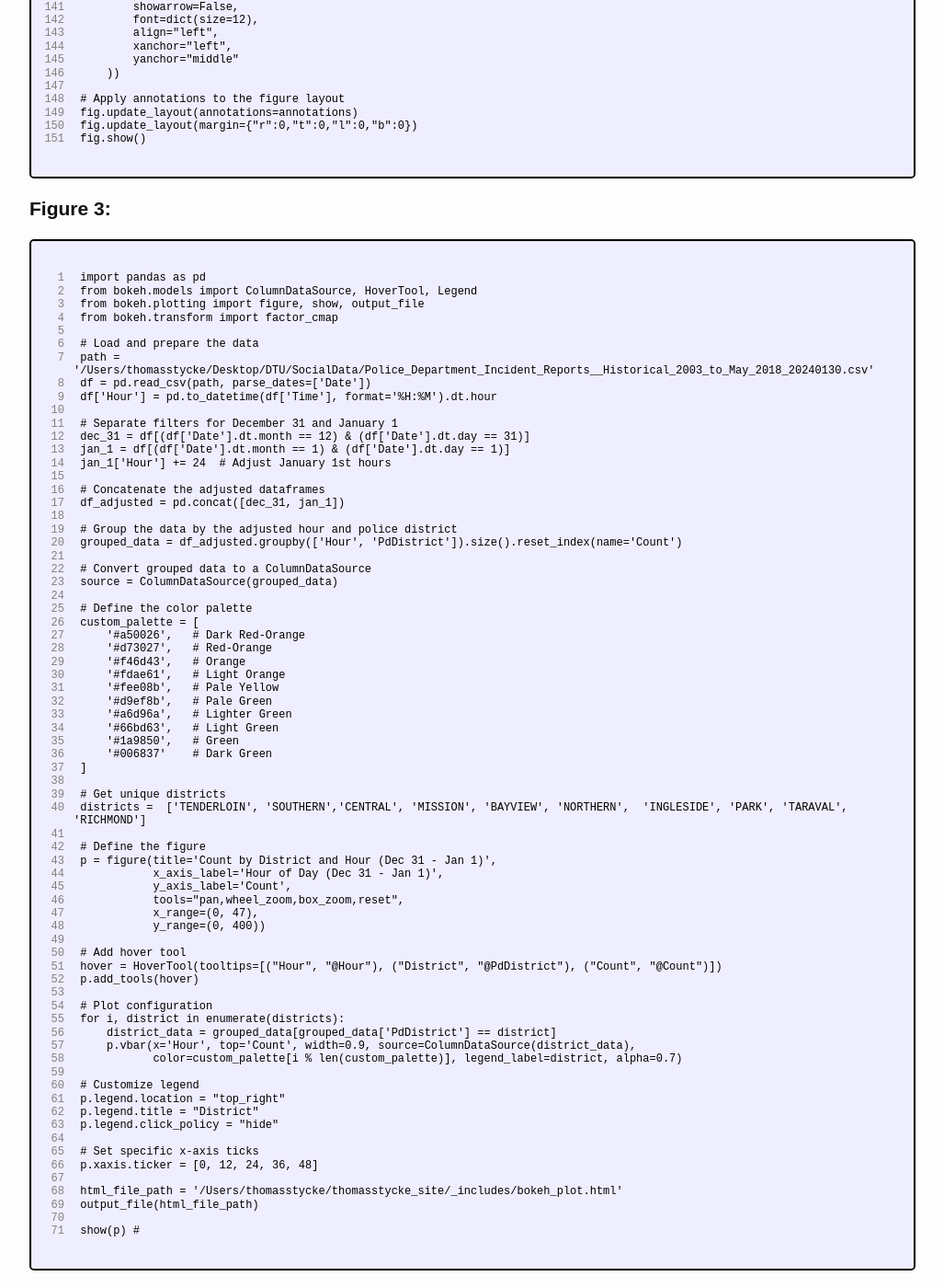
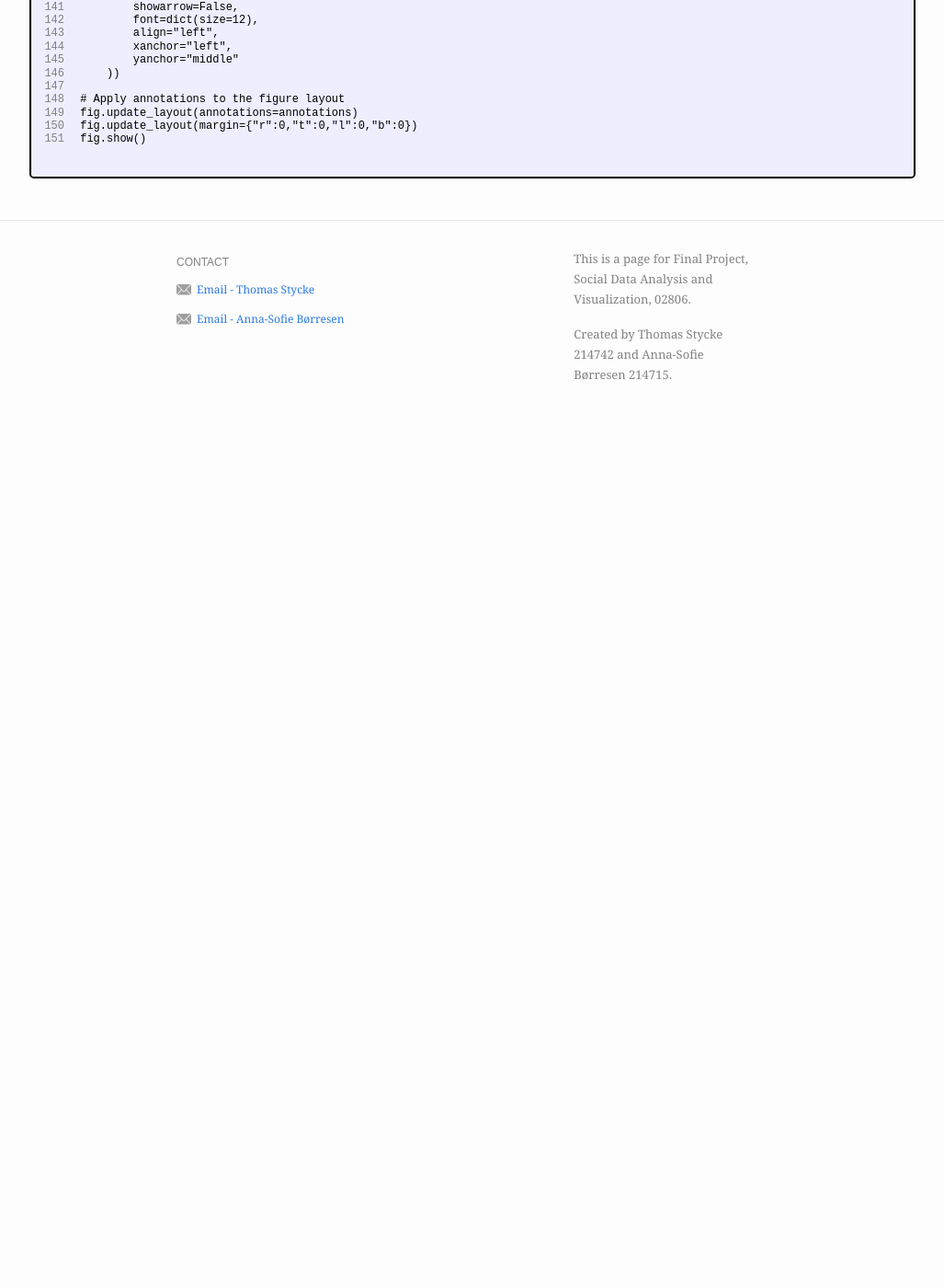
Before and after one commit to Thomasstycke/Thomasstycke.github.io, a Jekyll site: the page built from code.md, in a window 1280 px wide and 1400 px high, scrolled down 2815 px. Shown: the whole window at 92% size, without its empty margins (128-1155 px from the left). Built offline with Jekyll 4.4.1, drawn with Linux system fonts in a browser that asks for light colours; a script that is not in the unit is left out; after the commit the page ends 3293 px from its top, so only the background shows below that.

```diff
--- a/code.md
+++ b/code.md
@@ -271,85 +271,3 @@ slug: /code
     </figure>
   </div>
 </div>
-
-<h2 class="code-heading">Figure 3:</h2>
-
-<div class="code-block-container">
-  <div class="code-block">
-    <figure>
-      <pre><code class="python">
-<span class="code-line">1</span> import pandas as pd
-<span class="code-line">2</span> from bokeh.models import ColumnDataSource, HoverTool, Legend
-<span class="code-line">3</span> from bokeh.plotting import figure, show, output_file
-<span class="code-line">4</span> from bokeh.transform import factor_cmap
-<span class="code-line">5</span>
-<span class="code-line">6</span> # Load and prepare the data
-<span class="code-line">7</span> path = '/Users/thomasstycke/Desktop/DTU/SocialData/Police_Department_Incident_Reports__Historical_2003_to_May_2018_20240130.csv'
-<span class="code-line">8</span> df = pd.read_csv(path, parse_dates=['Date'])
-<span class="code-line">9</span> df['Hour'] = pd.to_datetime(df['Time'], format='%H:%M').dt.hour
-<span class="code-line">10</span>
-<span class="code-line">11</span> # Separate filters for December 31 and January 1
-<span class="code-line">12</span> dec_31 = df[(df['Date'].dt.month == 12) & (df['Date'].dt.day == 31)]
-<span class="code-line">13</span> jan_1 = df[(df['Date'].dt.month == 1) & (df['Date'].dt.day == 1)]
-<span class="code-line">14</span> jan_1['Hour'] += 24  # Adjust January 1st hours
-<span class="code-line">15</span>
-<span class="code-line">16</span> # Concatenate the adjusted dataframes
-<span class="code-line">17</span> df_adjusted = pd.concat([dec_31, jan_1])
-<span class="code-line">18</span>
-<span class="code-line">19</span> # Group the data by the adjusted hour and police district
-<span class="code-line">20</span> grouped_data = df_adjusted.groupby(['Hour', 'PdDistrict']).size().reset_index(name='Count')
-<span class="code-line">21</span>
-<span class="code-line">22</span> # Convert grouped data to a ColumnDataSource
-<span class="code-line">23</span> source = ColumnDataSource(grouped_data)
-<span class="code-line">24</span>
-<span class="code-line">25</span> # Define the color palette
-<span class="code-line">26</span> custom_palette = [
-<span class="code-line">27</span>     '#a50026',   # Dark Red-Orange
-<span class="code-line">28</span>     '#d73027',   # Red-Orange
-<span class="code-line">29</span>     '#f46d43',   # Orange
-<span class="code-line">30</span>     '#fdae61',   # Light Orange
-<span class="code-line">31</span>     '#fee08b',   # Pale Yellow
-<span class="code-line">32</span>     '#d9ef8b',   # Pale Green
-<span class="code-line">33</span>     '#a6d96a',   # Lighter Green
-<span class="code-line">34</span>     '#66bd63',   # Light Green
-<span class="code-line">35</span>     '#1a9850',   # Green
-<span class="code-line">36</span>     '#006837'    # Dark Green
-<span class="code-line">37</span> ]
-<span class="code-line">38</span>
-<span class="code-line">39</span> # Get unique districts
-<span class="code-line">40</span> districts =  ['TENDERLOIN', 'SOUTHERN','CENTRAL', 'MISSION', 'BAYVIEW', 'NORTHERN',  'INGLESIDE', 'PARK', 'TARAVAL', 'RICHMOND']
-<span class="code-line">41</span>
-<span class="code-line">42</span> # Define the figure
-<span class="code-line">43</span> p = figure(title='Count by District and Hour (Dec 31 - Jan 1)',
-<span class="code-line">44</span>            x_axis_label='Hour of Day (Dec 31 - Jan 1)',
-<span class="code-line">45</span>            y_axis_label='Count',
-<span class="code-line">46</span>            tools="pan,wheel_zoom,box_zoom,reset",
-<span class="code-line">47</span>            x_range=(0, 47),
-<span class="code-line">48</span>            y_range=(0, 400))
-<span class="code-line">49</span>
-<span class="code-line">50</span> # Add hover tool
-<span class="code-line">51</span> hover = HoverTool(tooltips=[("Hour", "@Hour"), ("District", "@PdDistrict"), ("Count", "@Count")])
-<span class="code-line">52</span> p.add_tools(hover)
-<span class="code-line">53</span>
-<span class="code-line">54</span> # Plot configuration
-<span class="code-line">55</span> for i, district in enumerate(districts):
-<span class="code-line">56</span>     district_data = grouped_data[grouped_data['PdDistrict'] == district]
-<span class="code-line">57</span>     p.vbar(x='Hour', top='Count', width=0.9, source=ColumnDataSource(district_data),
-<span class="code-line">58</span>            color=custom_palette[i % len(custom_palette)], legend_label=district, alpha=0.7)
-<span class="code-line">59</span>
-<span class="code-line">60</span> # Customize legend
-<span class="code-line">61</span> p.legend.location = "top_right"
-<span class="code-line">62</span> p.legend.title = "District"
-<span class="code-line">63</span> p.legend.click_policy = "hide"
-<span class="code-line">64</span>
-<span class="code-line">65</span> # Set specific x-axis ticks
-<span class="code-line">66</span> p.xaxis.ticker = [0, 12, 24, 36, 48]
-<span class="code-line">67</span>
-<span class="code-line">68</span> html_file_path = '/Users/thomasstycke/thomasstycke_site/_includes/bokeh_plot.html'
-<span class="code-line">69</span> output_file(html_file_path)
-<span class="code-line">70</span>
-<span class="code-line">71</span> show(p) #
-      </code></pre>
-    </figure>
-  </div>
-</div>
```
